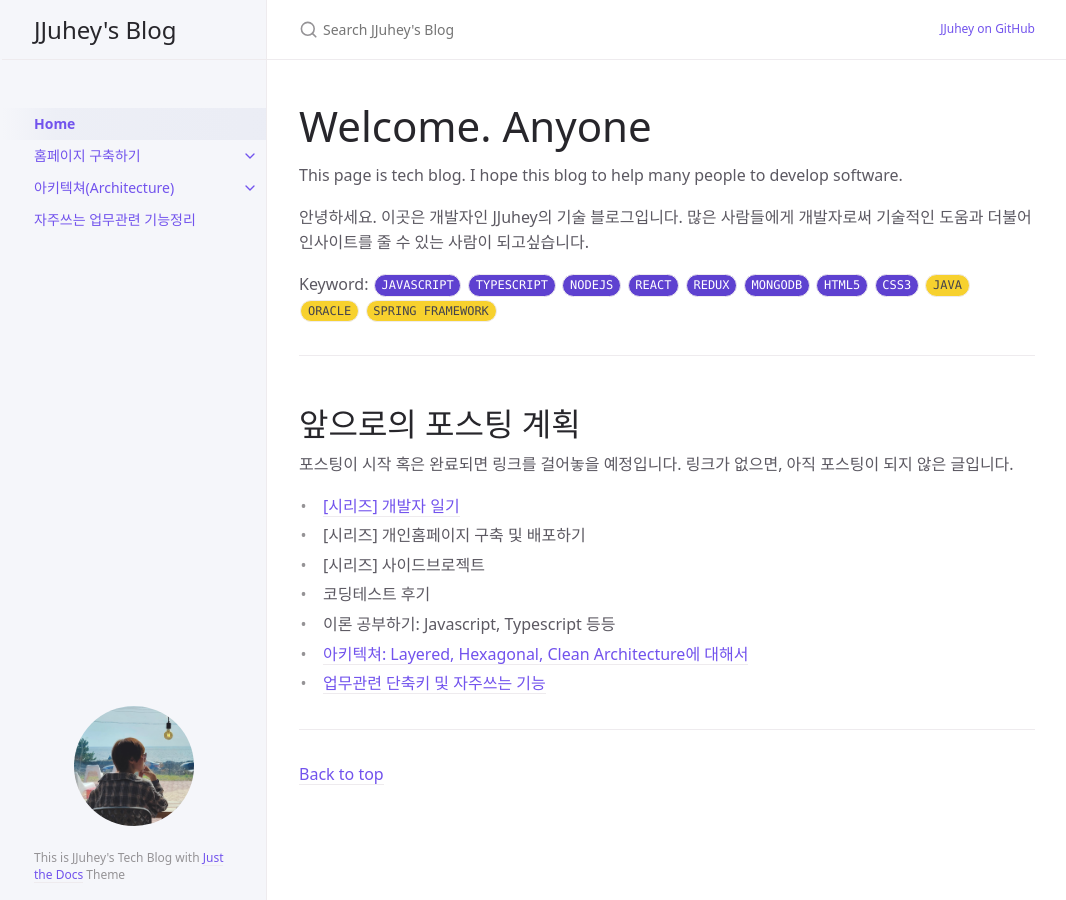
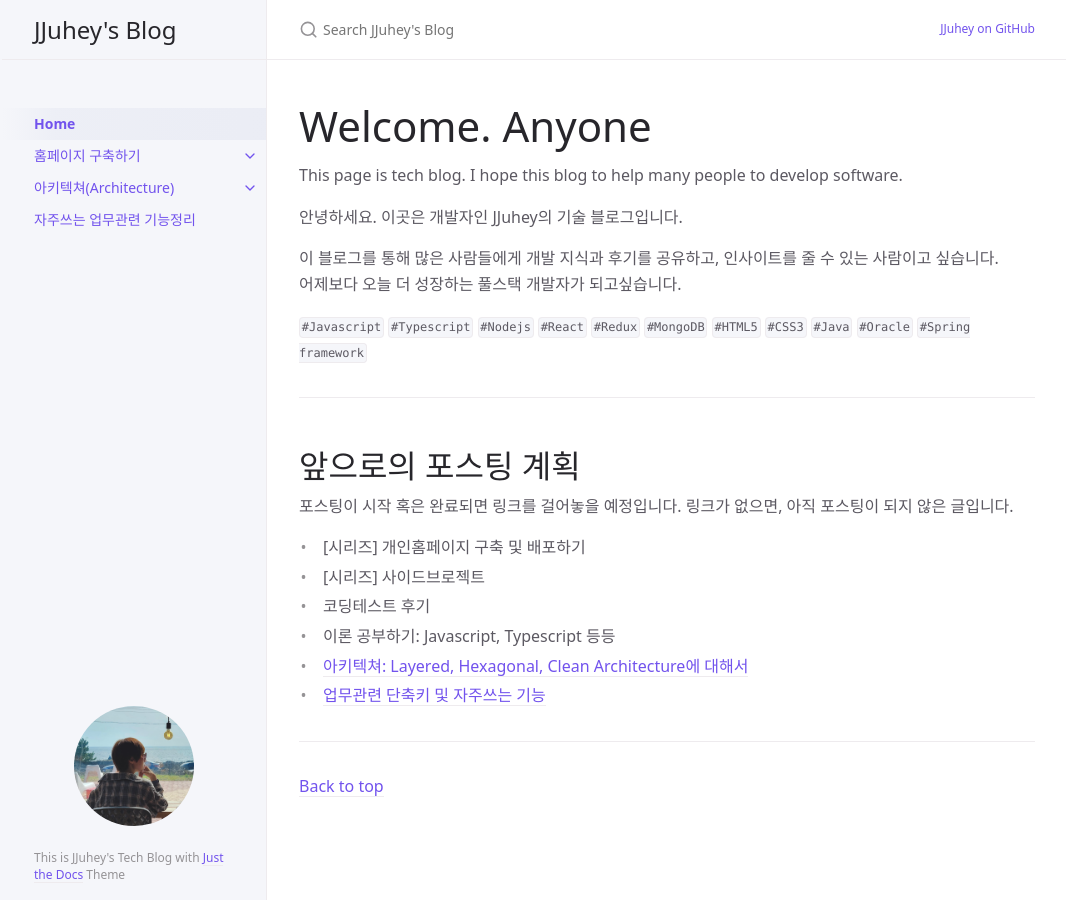
Before and after one commit to s-seo/jjuhey.github.io, a Jekyll site: the page built from index.md, in a window 1280 px wide. Shown: the whole page, without its empty margins (105-1171 px from the left). Built offline with Jekyll 4.4.1, drawn with Linux system fonts in a browser that asks for light colours.

Commit message:
fix index file

```diff
--- a/index.md
+++ b/index.md
@@ -10,9 +10,12 @@ permalink: /
 {: .fs-9 }
 This page is tech blog. I hope this blog to help many people to develop software.
 
-안녕하세요. 이곳은 개발자인 JJuhey의 기술 블로그입니다. 많은 사람들에게 개발자로써 기술적인 도움과 더불어 인사이트를 줄 수 있는 사람이 되고싶습니다.
+안녕하세요. 이곳은 개발자인 JJuhey의 기술 블로그입니다.
 
-Keyword: `Javascript`{: .label .label-purple } `Typescript`{: .label .label-purple } `Nodejs`{: .label .label-purple } `React`{: .label .label-purple } `Redux`{: .label .label-purple } `MongoDB`{: .label .label-purple } `HTML5`{: .label .label-purple } `CSS3`{: .label .label-purple } `Java`{: .label .label-yellow } `Oracle`{: .label .label-yellow } `Spring framework`{: .label .label-yellow }
+이 블로그를 통해 많은 사람들에게 개발 지식과 후기를 공유하고, 인사이트를 줄 수 있는 사람이고 싶습니다.<br/>
+어제보다 오늘 더 성장하는 풀스택 개발자가 되고싶습니다.
+
+`#Javascript` `#Typescript` `#Nodejs` `#React` `#Redux` `#MongoDB` `#HTML5` `#CSS3` `#Java` `#Oracle` `#Spring framework`
 
 
 <!-- [GitHub](https://github.com/jjuhey){: .btn .btn-primary .fs-5 .mb-4 .mb-md-0 .mr-2 }
@@ -22,7 +25,6 @@ Keyword: `Javascript`{: .label .label-purple } `Typescript`{: .label .label-purp
 # **앞으로의 포스팅 계획**
 {: .fs-7 }
 포스팅이 시작 혹은 완료되면 링크를 걸어놓을 예정입니다. 링크가 없으면, 아직 포스팅이 되지 않은 글입니다.
-* [[시리즈] 개발자 일기](docs/developer-diary)
 * [시리즈] 개인홈페이지 구축 및 배포하기
 * [시리즈] 사이드브로젝트
 * 코딩테스트 후기
```
